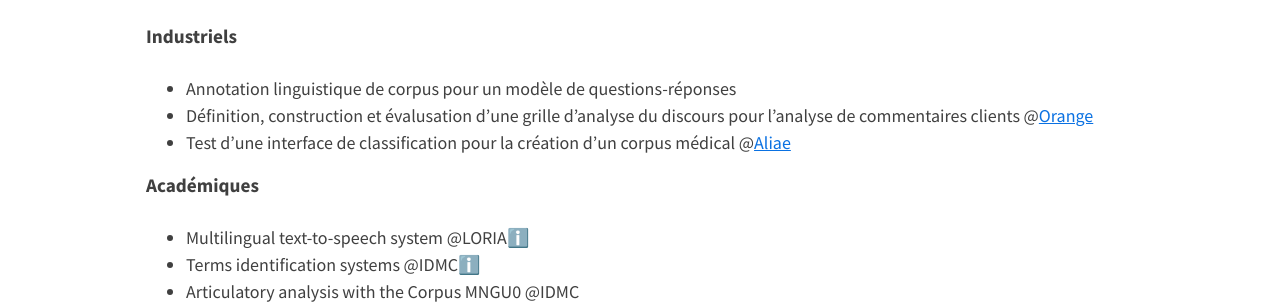
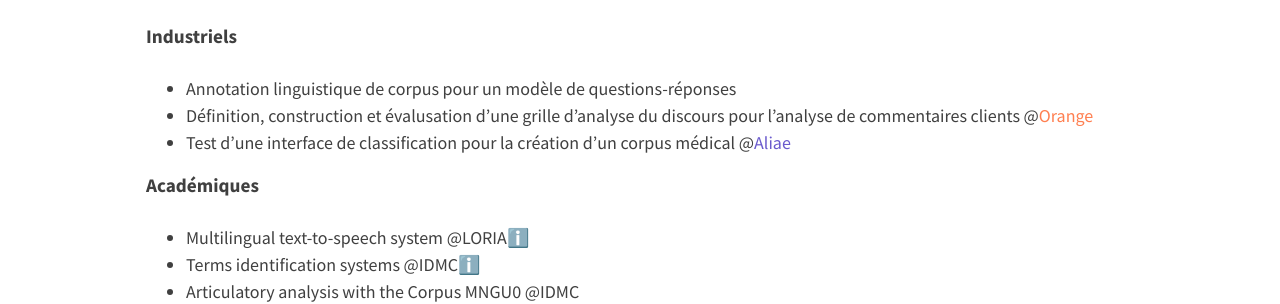
Before and after one commit to ludivinero/ludivinero.github.io, a Jekyll site: the page built from projets.md, in a window 1280 px wide. Shown: the part 443-747 px from the top of the page. Built offline with Jekyll 4.4.1, drawn with Linux system fonts in a browser that asks for light colours; nearby versions of some CDN libraries.

Commit message:
Update projets.md

```diff
--- a/projets.md
+++ b/projets.md
@@ -7,14 +7,14 @@ entries_layout: list
 ---
 #### Industriels
 - Annotation linguistique de corpus pour un modèle de questions-réponses
-- Définition, construction et évalusation d'une grille d'analyse du discours pour l'analyse de commentaires clients @<a href="https://hellofuture.orange.com/fr/" style="color:coral, text-decoration: none">Orange</a>
-- Test d'une interface de classification pour la création d'un corpus médical @<a href="https://hellofuture.orange.com/fr/" style="color:slateblue, text-decoration: none">Aliae</a>
+- Définition, construction et évalusation d'une grille d'analyse du discours pour l'analyse de commentaires clients @<a href="https://hellofuture.orange.com/fr/" style="color:coral; text-decoration:none;">Orange</a>
+- Test d'une interface de classification pour la création d'un corpus médical @<a href="https://hellofuture.orange.com/fr/" style="color:slateblue; text-decoration:none;">Aliae</a>
 
 #### Académiques
-- Multilingual text-to-speech system @LORIA<a href="https://github.com/ludivinero/multilingual-text-to-speech-system-software-project" style="text-decoration: none">ℹ️</a>
-- Terms identification systems @IDMC<a href="https://github.com/ludivinero/terminology_project" style="text-decoration: none">ℹ️</a>
+- Multilingual text-to-speech system @LORIA<a href="https://github.com/ludivinero/multilingual-text-to-speech-system-software-project" style="text-decoration:none;">ℹ️</a>
+- Terms identification systems @IDMC<a href="https://github.com/ludivinero/terminology_project" style="text-decoration:none;">ℹ️</a>
 - Articulatory analysis with the Corpus MNGU0 @IDMC
-- Syllabification des mots du français @IDMC<a href="https://github.com/ludivinero/syllabification_projet" style="text-decoration: none">ℹ️</a>
-- Traducteur épicène @IDMC<a href="https://github.com/ludivinero/Traducteur_epicene" style="text-decoration: none">ℹ️</a>
+- Syllabification des mots du français @IDMC<a href="https://github.com/ludivinero/syllabification_projet" style="text-decoration:none;">ℹ️</a>
+- Traducteur épicène @IDMC<a href="https://github.com/ludivinero/Traducteur_epicene" style="text-decoration:none;">ℹ️</a>
 - Digital project management @IDMC
 - Testing Greenberg's Linguistic Universal using a Graph rewriting tool @LORIA
```
